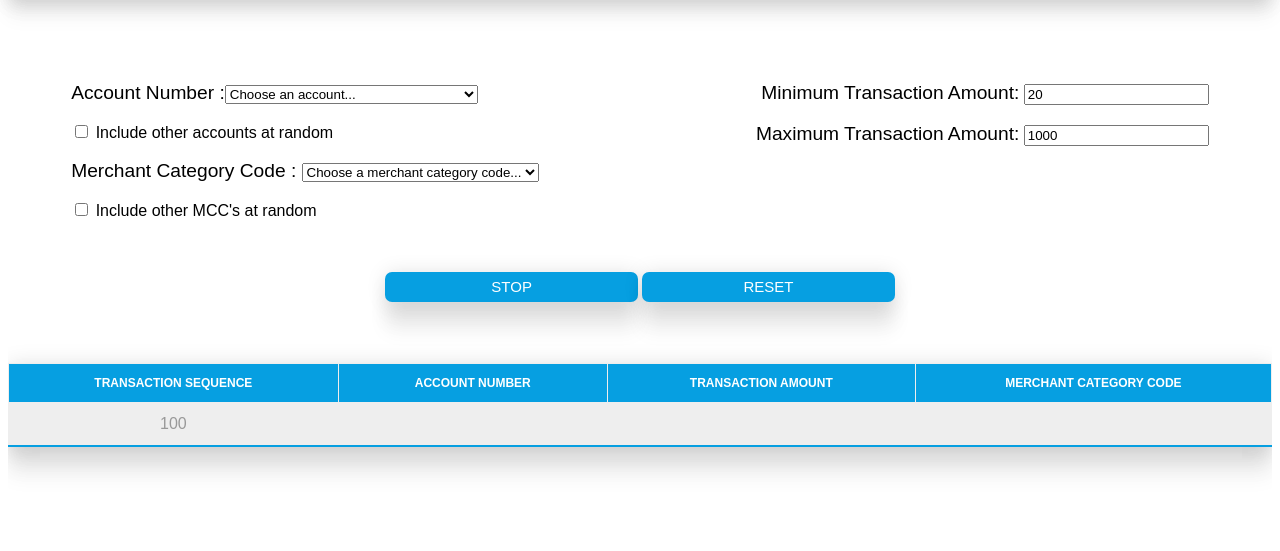
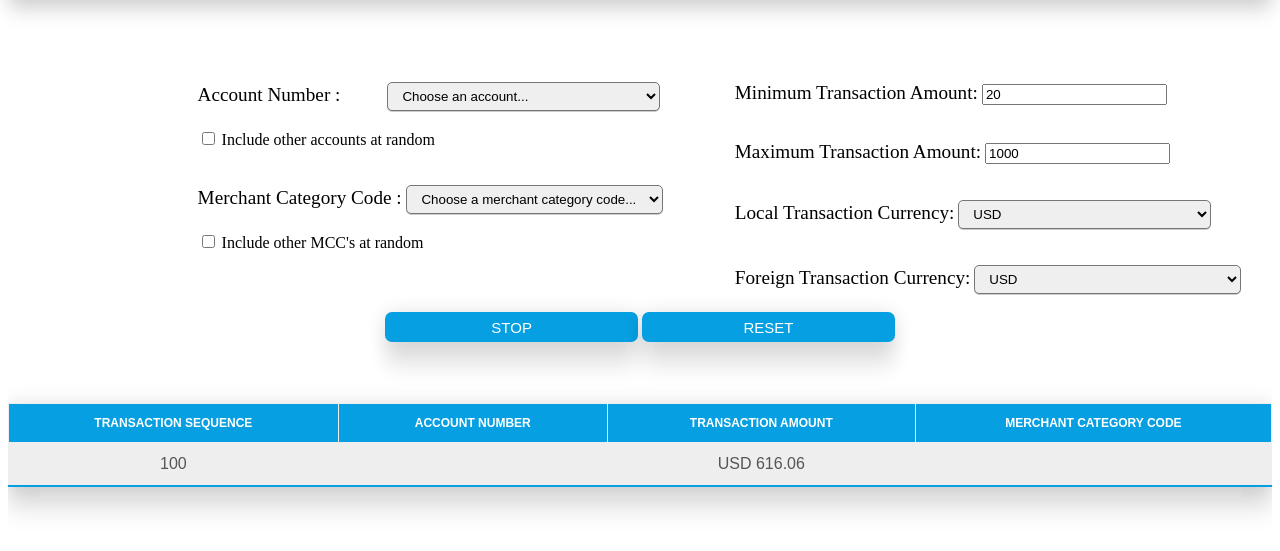
Before and after one commit to DemoAsset/Stream-Data, a plain HTML site: page testindex.html in a window 1280 px wide. Both pictures are taken after a click on the button "START". Shown: the part 71-622 px from the top of the page. Drawn offline with nearby package versions, Linux system fonts and the light colour scheme; no server answers.

Commit message:
Updated to dynamicaly get URL

```diff
--- a/app/viewmodels/datamodel.js
+++ b/app/viewmodels/datamodel.js
@@ -2,9 +2,9 @@
  * @author mishp3
  */
 
-var sendData,transactionList;
-var url = '	http://10.61.9.168:7003/stream/CreditCardTransactionStream',id = 100;
-
+var sendData,transactionList,id = 100;;
+//var url = 'http://10.61.32.145:7003/stream/CreditCardTransactionStream';
+var url = 'http://'+window.location.hostname+':7003/stream/CreditCardTransactionStream';
 function account(accountNumber, name) {
 	var self = this;
 	self.accountNumber = accountNumber;
@@ -64,6 +64,7 @@ function sendAjaxRequest(data){
 		},
 		error: function(e){
 		    console.log(e);
+		    console.log(url);
 		    //var trans = JSON.parse(data);
 		    //transactionList.push(new transactionData(trans.selectedAccount,trans.transAmount,trans.selectedMCC,trans.transID));
 		    transactionList.unshift(data);
@@ -79,6 +80,7 @@ function formatCurrency(value,curr) {
 }
 function clearTransactions() {
   transactionList.removeAll();
+  id = 100;
 }
 function appViewModel(){
 	var self = this;
@@ -168,8 +170,8 @@ function appViewModel(){
    self.maxTransAmount = ko.observable(1000);
    self.randomAccounts = ko.observable(false);
    self.randomMCC = ko.observable(false);
-   self.selectedLocalCurr = ko.observable();
-   self.selectedForeignCurr = ko.observable();
+   self.selectedLocalCurr = ko.observable("USD");
+   self.selectedForeignCurr = ko.observable("USD");
     /**
      * Creates a Transaction object.
      */
--- a/css/default.css
+++ b/css/default.css
@@ -1,8 +1,9 @@
 .topPanel{
-	width:90%;
+	<!--width:90%;-->
 	padding-left:5%;
 	padding-top:5%;
-	height: 80%;
+	margin-left:15%;
+    <!--height: 80%;-->
 	font-family: 'Arial';
 }
 .leftPanel {
@@ -12,8 +13,7 @@
 .rightPanel {
 	float: right;
 	width: 50%;
-
-	text-align: right;
+	text-align: left;
 }
 .bottomPanel {
 	position: relative;
@@ -21,6 +21,7 @@
 	margin-top:15%;
 	height: 300px;
 	width: 100%;
+	clear:both;
 }
 .textSpan{
 	font-size:larger;
@@ -89,7 +90,7 @@ table tr:hover td {
 	background: #f4f4f4;
 }
 table th, table td {
-	color: #999;
+	color: #555;
 	border: 1px solid #eee;
 	padding: 12px 35px;
 	border-collapse: collapse;
--- a/index.html
+++ b/index.html
@@ -9,20 +9,11 @@
 		<meta name="viewport" content="width=device-width, initial-scale=1.0">
 		<script src="lib/knockout-3.4.1.js"></script>
 		<script src="https://ajax.googleapis.com/ajax/libs/jquery/3.1.1/jquery.min.js"></script>
-		<script src="//cdn.datatables.net/1.10.13/js/jquery.dataTables.min.js"></script>
 		<link rel="stylesheet" type="text/css" href="css/default.css">
 		<script src="lib/sorttable.js"></script>
-		<!--<script>
-		function clear(){
-		alert("inside clear");
-		var table = document.getElementsByTagName('table');
-		table[0].tBodies[0].rows=[];
-		table[0].tBodies[0].rows.length = 0;
-		}
-		</script> -->
 	</head>
 
-	<body style="overflow-y: auto; height:100%">
+	<body style="overflow-y: auto;">
 
 		<header>
 			<div class="header">
@@ -30,9 +21,9 @@
 			</div>
 		</header>
 		<div class="topPanel">
-			<div class = "leftPanel">
+			<div  class = "leftPanel">
 				<span class = "textSpan">Account Number :</span>
-				<span style="padding-left: 8%"><select class="dropdown-list" data-bind = "options: accounts, optionsText: 'getAccountString',optionsValue:'accountNumber', value: selectedAccount, optionsCaption: 'Choose an account...' " ></select></span>
+				<span style="padding-left: 5%"><select class="dropdown-list" data-bind = "options: accounts, optionsText: 'getAccountString',optionsValue:'accountNumber', value: selectedAccount, optionsCaption: 'Choose an account...' " ></select></span>
 				<br>
 				<br>
 				<input class ="checkbox"  type ="checkbox" data-bind ="checked: randomAccounts">
--- a/testindex.html
+++ b/testindex.html
@@ -9,20 +9,12 @@
 		<meta name="viewport" content="width=device-width, initial-scale=1.0">
 		<script src="lib/knockout-3.4.1.js"></script>
 		<script src="https://ajax.googleapis.com/ajax/libs/jquery/3.1.1/jquery.min.js"></script>
-		<script src="//cdn.datatables.net/1.10.13/js/jquery.dataTables.min.js"> </script>
+		<script src="//cdn.datatables.net/1.10.13/js/jquery.dataTables.min.js"></script>
 		<link rel="stylesheet" type="text/css" href="css/default.css">
 		<script src="lib/sorttable.js"></script>
-		<!--<script>
-		function clear(){
-			alert("inside clear");
-			var table = document.getElementsByTagName('table');
-			table[0].tBodies[0].rows=[];
-			table[0].tBodies[0].rows.length = 0;
-		}
-		</script> -->
 	</head>
 
-	<body style="overflow-y: auto; height:100%">
+	<body style="overflow-y: auto;">
 
 		<header>
 			<div class="header">
@@ -31,15 +23,17 @@
 		</header>
 		<div class="topPanel">
 			<div class = "leftPanel">
-				<span class = "textSpan">Account Number :</span><select data-bind = "options: accounts, optionsText: 'getAccountString',optionsValue:'accountNumber', value: selectedAccount, optionsCaption: 'Choose an account...' " ></select>
+				<span class = "textSpan">Account Number :</span>
+				<span style="padding-left: 8%"><select class="dropdown-list" data-bind = "options: accounts, optionsText: 'getAccountString',optionsValue:'accountNumber', value: selectedAccount, optionsCaption: 'Choose an account...' " ></select></span>
 				<br>
 				<br>
-				<input class ="checkbox" type ="checkbox" data-bind ="checked: randomAccounts">
+				<input class ="checkbox"  type ="checkbox" data-bind ="checked: randomAccounts">
 				Include other accounts at random</input>
 				<br>
 				<br>
+				<br>
 
-				<span class = "textSpan">Merchant Category Code : </span><select data-bind = "options: merchantCode, optionsText: 'getMCCString',optionsValue:'mcc', value: selectedMCC, optionsCaption: 'Choose a merchant category code...'" ></select>
+				<span class = "textSpan">Merchant Category Code : </span><select class="dropdown-list" data-bind = "options: merchantCode, optionsText: 'getMCCString',optionsValue:'mcc', value: selectedMCC, optionsCaption: 'Choose a merchant category code...'" ></select>
 				<br>
 				<br>
 				<input class="checkbox" type = "checkbox" data-bind ="checked: randomMCC">
@@ -50,17 +44,30 @@
 				<input type = "number" data-bind = "textInput: minTransAmount"/>
 				<br>
 				<br>
+				<br>
 				<span class = "textSpan">Maximum Transaction Amount:</span>
 				<input type = "number" data-bind = "textInput: maxTransAmount"/>
 				<br>
 				<br>
-
+				<br>
+				<span class = "textSpan">Local Transaction Currency:</span>
+				<select class="dropdown-list" data-bind = "options: currency, optionsValue:'currency', value: selectedLocalCurr, optionsCaption: 'Choose local transaction currency...'" ></select>
+				<br>
+				<!--<p data-bind = "text: selectedLocalCurr.symbol"></p>-->
+				<br>
+				<br>
+				<span class = "textSpan">Foreign Transaction Currency:</span>
+				<select class="dropdown-list" data-bind = "options: currency, optionsValue:'currency', value: selectedForeignCurr, optionsCaption: 'Choose foreign transaction currency...'" ></select>
+				<br>
+				<br>
 			</div>
 		</div>
 
 		<div class = "bottomPanel">
 			<button class ="myButton", data-bind= "text: buttonText, click: streamData"></button>
-			<button class ="myButton" data-bind= "click: clearTransactions">Reset</button>
+			<button class ="myButton" data-bind= "click: clearTransactions">
+				Reset
+			</button>
 			<br/>
 			<br/>
 			<br/>
@@ -78,14 +85,13 @@
 						<tr>
 							<td data-bind="text: CCT_TRANSEQ"></td>
 							<td data-bind="text: CCT_ACCTNBR"></td>
-							<td data-bind="text: formatCurrency(CCT_TRANAMOUNT)"></td>
+							<td data-bind="text: formatCurrency(CCT_TRANAMOUNT,CCT_POSTEDCURRISO)"></td>
 							<td data-bind="text: CCT_MERCHANTCATEGORYCODE"></td>
 						</tr>
 					</tbody>
 				</table>
 			</div>
 		</div>
-
 		<script src="app/viewmodels/datamodel.js"></script>
 	</body>
 </html>
```
Also changed, not shown: 1 other file.
